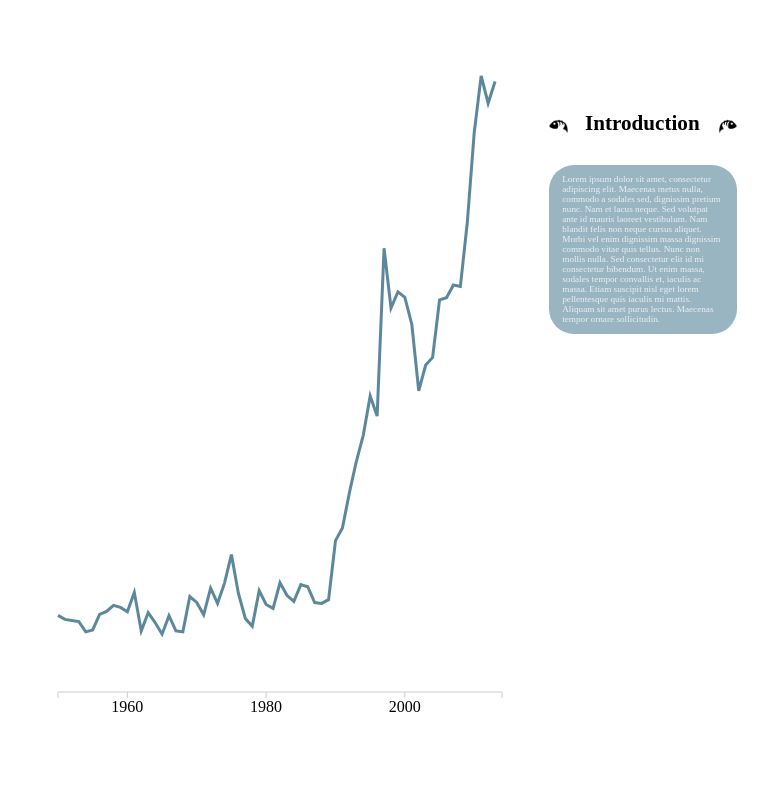
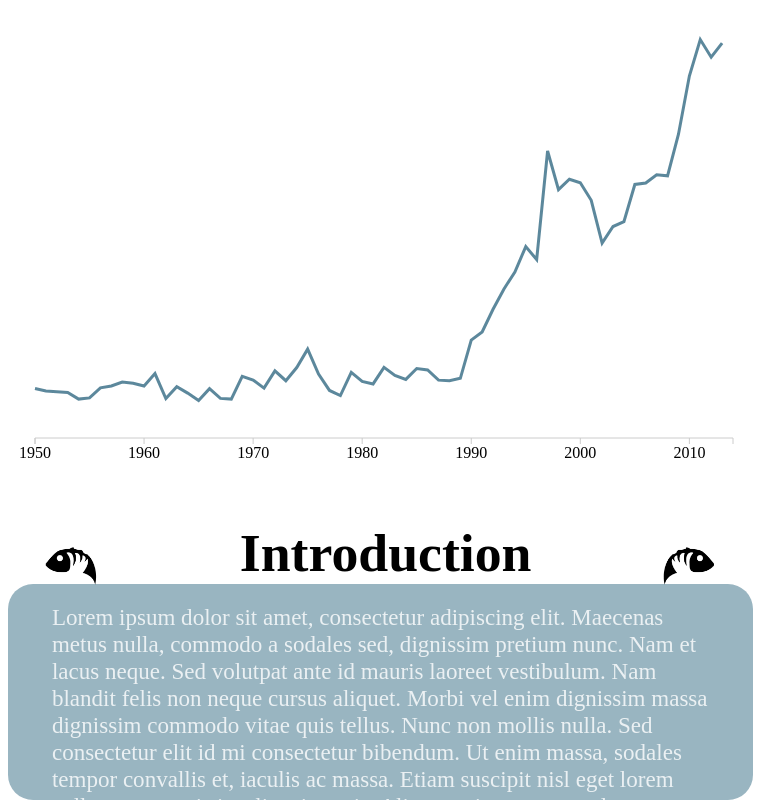
Before and after one commit to jowang0319/shark_track, a plain HTML site: page intro.html in a window 768 px wide. Drawn offline with nearby package versions, Linux system fonts and the light colour scheme; a web font is replaced by a local one.

Commit message:
iPad update

```diff
--- a/style/style-main.css
+++ b/style/style-main.css
@@ -74,7 +74,7 @@
     .arrow-left{
 		float:left;
 		width: 10%;
-		height:50px;
+		height:6vh;
 		/*margin-left: 2%;*/
 		margin-top: 7%;
 		margin-bottom: 1%;
@@ -100,8 +100,111 @@
 	}
 }
 
+@media all and (min-width: 426px) and (max-width: 768px) {
 
-@media all and (min-width: 420px) {
+	.control-main .content-main {
+    float: none;
+    width: auto;
+    /*background-color: orange;*/
+	margin-top: 2%;
+	margin-bottom: 2%;
+  	}
+
+  	.control-main{
+  		position:fixed;
+  		bottom:0px;
+  		margin-right: 2%;
+  		background-color:rgba(0,0,0,0);
+  	}
+
+  	p.intro-content{
+	font-size: 3vw;
+	margin-top: 3%;
+	color:white;
+	padding-left: 1%;
+	padding-right: 1%;
+	opacity: 0.8;
+	padding-top: 0%;
+	}
+
+	p.left-content{
+		font-size: 4vw;
+		margin-top: 5%;
+	}
+
+	h2.title-content{
+	margin-top:4%;
+	margin-bottom: 0%;
+	margin-left: 2%;
+	text-align: center;
+	font-size: 7vw;
+	text-align: center;
+	font-family: 'Alegreya SC', serif;
+	color: black;
+	background-color:rgba(0,0,0,0);
+	}
+
+	div.intro{
+	margin-top: -2%;
+	margin-bottom: 0%;
+	margin-left: 0%;
+	margin-right: 0%;
+	background-color: rgba(0,70,100,0.4);
+	width:90%;
+	float:left;
+	height:27vh;
+	padding-left: 5%;
+	padding-right: 5%;
+	overflow: scroll;
+	border-radius: 25px;
+	}
+
+	path.line {
+            stroke: rgba(0,70,100,0.8);
+            stroke-width: 3;
+            fill: none;
+        }
+
+
+    #graph {
+          width: 100%;
+          height: 60vh;
+          position: absolute;
+          margin-top: -2%;
+          margin-left: -1%;
+        }
+
+    .arrow-left{
+		float:left;
+		width: 7%;
+		margin-left: 5%;
+		margin-top: 7%;
+		margin-bottom: 1%;
+	}
+
+	.arrow-right{
+		float:right;
+		width: 7%;
+		margin-right: 5%;
+		margin-top: 7%;
+		margin-bottom: 1%;
+	}
+
+
+	.title-main{
+		background-color:rgba(0,0,0,0);
+		float:left;
+		width: 72%;
+		margin-left: 2%;
+		margin-top: 1%;
+		margin-bottom: 2%;
+		margin-right: 2%;
+	}
+
+}
+
+
+@media all and (min-width: 769px) {
 
 	.content-main{
 /*		background-color: orange;*/
```
